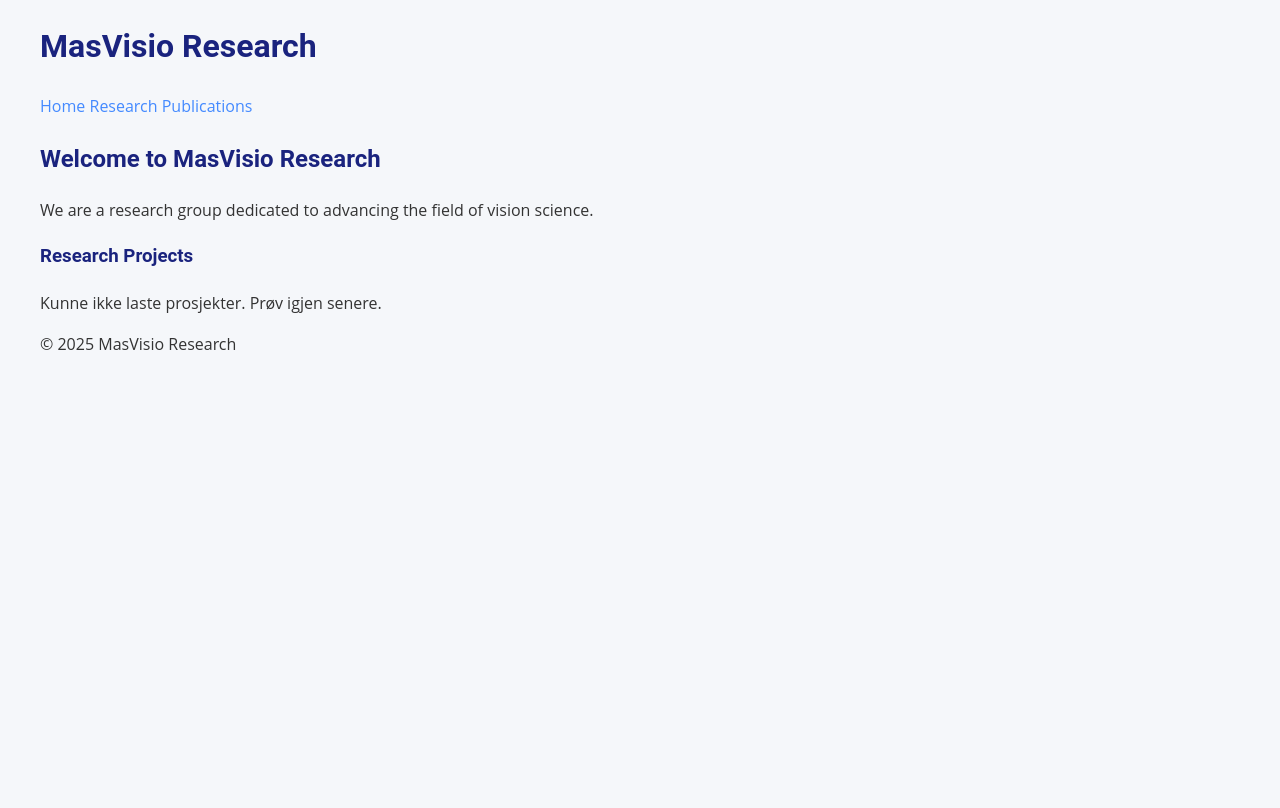
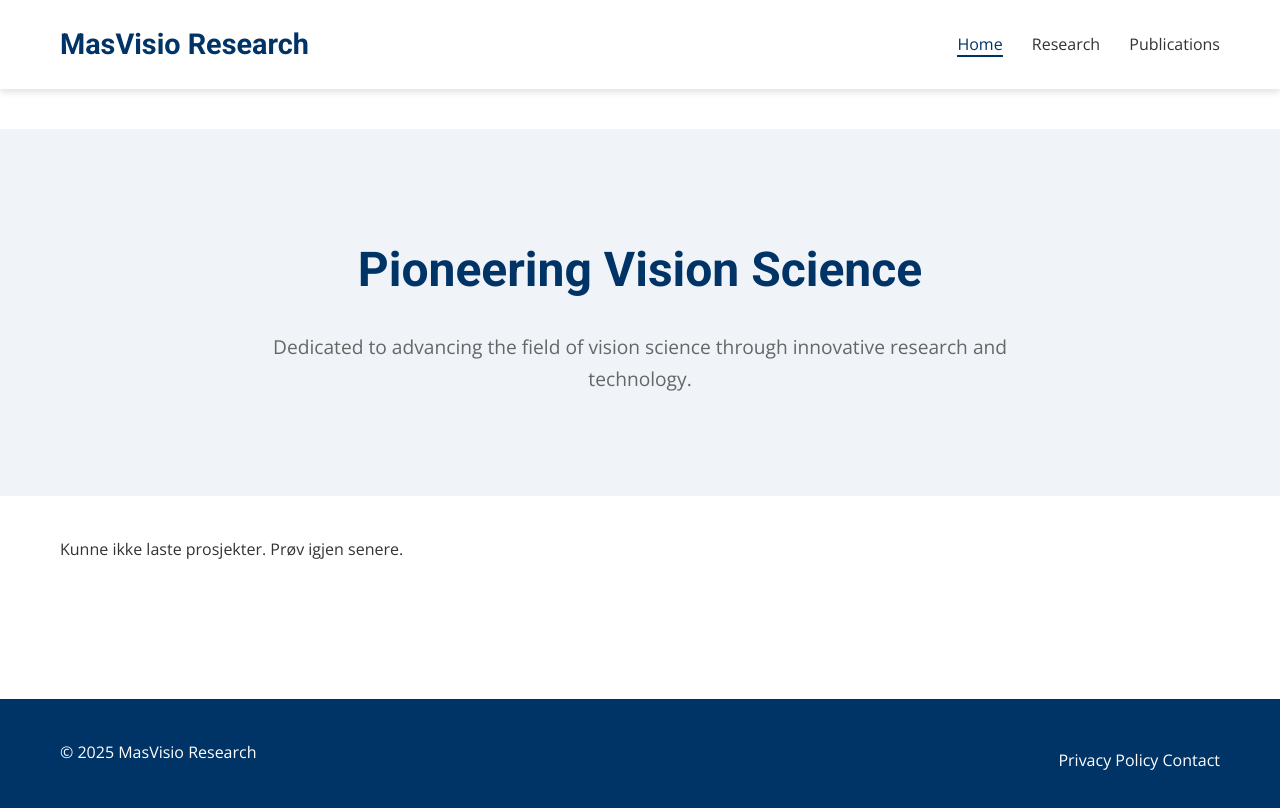
Before and after one commit to myoung906/MasVisio_Research, a website: page index.html in a window 1280 px wide. Drawn offline with nearby package versions, Linux system fonts and the light colour scheme.

Commit message:
feat: Redesign website with a professional and modern aesthetic
- Inspired by the websites of the Max Planck and Fraunhofer Institutes.
- Updated the color scheme, typography, and layout for a cleaner and more content-focused user experience.
- Implemented a grid-based layout for research projects and publications.
- Added a new hero section and improved the overall structure of the HTML files.
- The new design is more professional, trustworthy, and modern.

```diff
--- a/assets/css/components.css
+++ b/assets/css/components.css
@@ -1,30 +1,62 @@
-.card {
-    background: #fff;
-    border: 1px solid #ddd;
-    border-radius: 5px;
-    padding: 20px;
-    margin-bottom: 20px;
-    box-shadow: 0 2px 4px rgba(0,0,0,0.1);
+
+/* Grid Layout for Cards */
+#research-projects-container,
+#publications-container {
+    display: grid;
+    grid-template-columns: repeat(auto-fit, minmax(300px, 1fr));
+    gap: 30px;
 }
 
-.project-card {
+/* Card Styles */
+.project-card,
+.publication-item {
     background: #fff;
-    border: 1px solid #ddd;
-    border-radius: 5px;
-    padding: 20px;
-    margin-bottom: 20px;
-    box-shadow: 0 2px 4px rgba(0,0,0,0.1);
+    border: 1px solid #e0e0e0;
+    border-radius: var(--border-radius);
+    padding: 25px;
+    transition: transform 0.3s ease, box-shadow 0.3s ease;
+    display: flex;
+    flex-direction: column;
 }
 
-.publication-item {
-    background: #fff;
-    border: 1px solid #ddd;
-    border-radius: 5px;
-    padding: 20px;
-    margin-bottom: 20px;
-    box-shadow: 0 2px 4px rgba(0,0,0,0.1);
+.project-card:hover,
+.publication-item:hover {
+    transform: translateY(-5px);
+    box-shadow: var(--box-shadow);
 }
 
+.project-card h3,
+.publication-item h4 {
+    margin-bottom: 15px;
+}
+
+.project-card p {
+    flex-grow: 1; /* Pushes the button to the bottom */
+    margin-bottom: 20px;
+}
+
+.publication-item p {
+    font-size: 0.9rem;
+    margin-bottom: 10px;
+}
+
+/* Buttons */
+.btn-secondary,
 .publication-link {
-    font-weight: bold;
+    display: inline-block;
+    padding: 10px 20px;
+    background-color: var(--accent-color);
+    color: #fff;
+    border-radius: var(--border-radius);
+    text-align: center;
+    font-weight: 600;
+    transition: background-color 0.3s ease;
+    align-self: flex-start; /* Align button to the start of the flex container */
 }
+
+.btn-secondary:hover,
+.publication-link:hover {
+    background-color: var(--primary-color);
+    color: #fff;
+    text-decoration: none;
+}
--- a/assets/css/new-main.css
+++ b/assets/css/new-main.css
@@ -1,26 +1,45 @@
+/* Reset and Base Styles */
+:root {
+    --primary-color: #003366; /* Deep Blue */
+    --secondary-color: #f0f4f8; /* Light Grayish Blue */
+    --accent-color: #007bff; /* Bright Blue */
+    --text-color: #333;
+    --heading-color: #003366;
+    --background-color: #ffffff;
+    --heading-font: 'Roboto', 'Inter', sans-serif;
+    --body-font: 'Open Sans', 'Lato', sans-serif;
+    --border-radius: 5px;
+    --box-shadow: 0 4px 6px rgba(0, 0, 0, 0.1);
+}
 
-:root {
-    --primary-color: #1a237e; /* Deep Blue */
-    --secondary-color: #0d47a1; /* Darker Blue */
-    --accent-color: #448aff; /* Bright Blue */
-    --background-color: #f5f7fa; /* Light Gray */
-    --text-color: #333;
-    --heading-font: 'Roboto', sans-serif;
-    --body-font: 'Open Sans', sans-serif;
+* {
+    box-sizing: border-box;
+    margin: 0;
+    padding: 0;
 }
 
 body {
     font-family: var(--body-font);
     color: var(--text-color);
     background-color: var(--background-color);
-    line-height: 1.6;
-    margin: 0;
+    line-height: 1.7;
 }
 
+/* Typography */
 h1, h2, h3, h4, h5, h6 {
     font-family: var(--heading-font);
-    color: var(--primary-color);
+    color: var(--heading-color);
     font-weight: 700;
+    margin-bottom: 0.75em;
+}
+
+h1 { font-size: 2.5rem; }
+h2 { font-size: 2rem; }
+h3 { font-size: 1.5rem; }
+h4 { font-size: 1.2rem; }
+
+p {
+    margin-bottom: 1rem;
 }
 
 a {
@@ -30,11 +49,95 @@ a {
 }
 
 a:hover {
-    color: var(--secondary-color);
+    color: var(--primary-color);
+    text-decoration: underline;
 }
 
+/* Layout */
 .container {
     max-width: 1200px;
     margin: 0 auto;
-    padding: 0 20px;
+    padding: 40px 20px;
 }
+
+/* Header */
+header {
+    background-color: var(--background-color);
+    box-shadow: var(--box-shadow);
+    padding: 20px 0;
+    position: sticky;
+    top: 0;
+    z-index: 1000;
+}
+
+header .container {
+    display: flex;
+    justify-content: space-between;
+    align-items: center;
+    padding-top: 0;
+    padding-bottom: 0;
+}
+
+header h1 {
+    font-size: 1.8rem;
+    margin: 0;
+}
+
+header nav a {
+    margin-left: 25px;
+    font-size: 1rem;
+    font-weight: 500;
+    color: var(--text-color);
+}
+
+header nav a.active,
+header nav a:hover {
+    color: var(--primary-color);
+    border-bottom: 2px solid var(--primary-color);
+}
+
+
+/* Hero Section */
+.hero {
+    background-color: var(--secondary-color);
+    padding: 60px 0;
+    text-align: center;
+}
+
+.hero h2 {
+    font-size: 3rem;
+    margin-bottom: 20px;
+}
+
+.hero p {
+    font-size: 1.2rem;
+    color: #666;
+    max-width: 800px;
+    margin: 0 auto;
+}
+
+/* Main Content */
+main {
+    padding: 40px 0;
+}
+
+
+/* Footer */
+footer {
+    background-color: var(--primary-color);
+    color: #fff;
+    padding: 40px 0;
+    margin-top: 40px;
+}
+
+footer .container {
+    display: flex;
+    justify-content: space-between;
+    align-items: center;
+    padding-top: 0;
+    padding-bottom: 0;
+}
+
+footer a {
+    color: #fff;
+}
--- a/index.html
+++ b/index.html
@@ -4,6 +4,7 @@
     <meta charset="UTF-8">
     <meta name="viewport" content="width=device-width, initial-scale=1.0">
     <title>MasVisio Research</title>
+    <link href="https://fonts.googleapis.com/css2?family=Roboto:wght@400;700&family=Open+Sans:wght@400;600&display=swap" rel="stylesheet">
     <link rel="stylesheet" href="assets/css/new-main.css">
     <link rel="stylesheet" href="assets/css/components.css">
 </head>
@@ -12,7 +13,7 @@
         <div class="container">
             <h1>MasVisio Research</h1>
             <nav>
-                <a href="index.html">Home</a>
+                <a href="index.html" class="active">Home</a>
                 <a href="research.html">Research</a>
                 <a href="publications.html">Publications</a>
             </nav>
@@ -20,22 +21,25 @@
     </header>
 
     <main>
-        <div class="container">
-            <h2>Welcome to MasVisio Research</h2>
-            <p>We are a research group dedicated to advancing the field of vision science.</p>
+        <section class="hero">
+            <div class="container">
+                <h2>Pioneering Vision Science</h2>
+                <p>Dedicated to advancing the field of vision science through innovative research and technology.</p>
+            </div>
+        </section>
 
-            <section id="research-projects">
-                <h3>Research Projects</h3>
-                <div id="research-projects-container">
-                    <!-- Projects will be loaded here by main.js -->
-                </div>
-            </section>
+        <div class="container" id="research-projects-container">
+            <!-- Projects will be loaded here by main.js -->
         </div>
     </main>
 
     <footer>
         <div class="container">
             <p>&copy; 2025 MasVisio Research</p>
+            <div>
+                <a href="#">Privacy Policy</a>
+                <a href="#">Contact</a>
+            </div>
         </div>
     </footer>
 
```
Also changed, not shown: publications.html (+8 -2 lines), research.html (+8 -2 lines).
